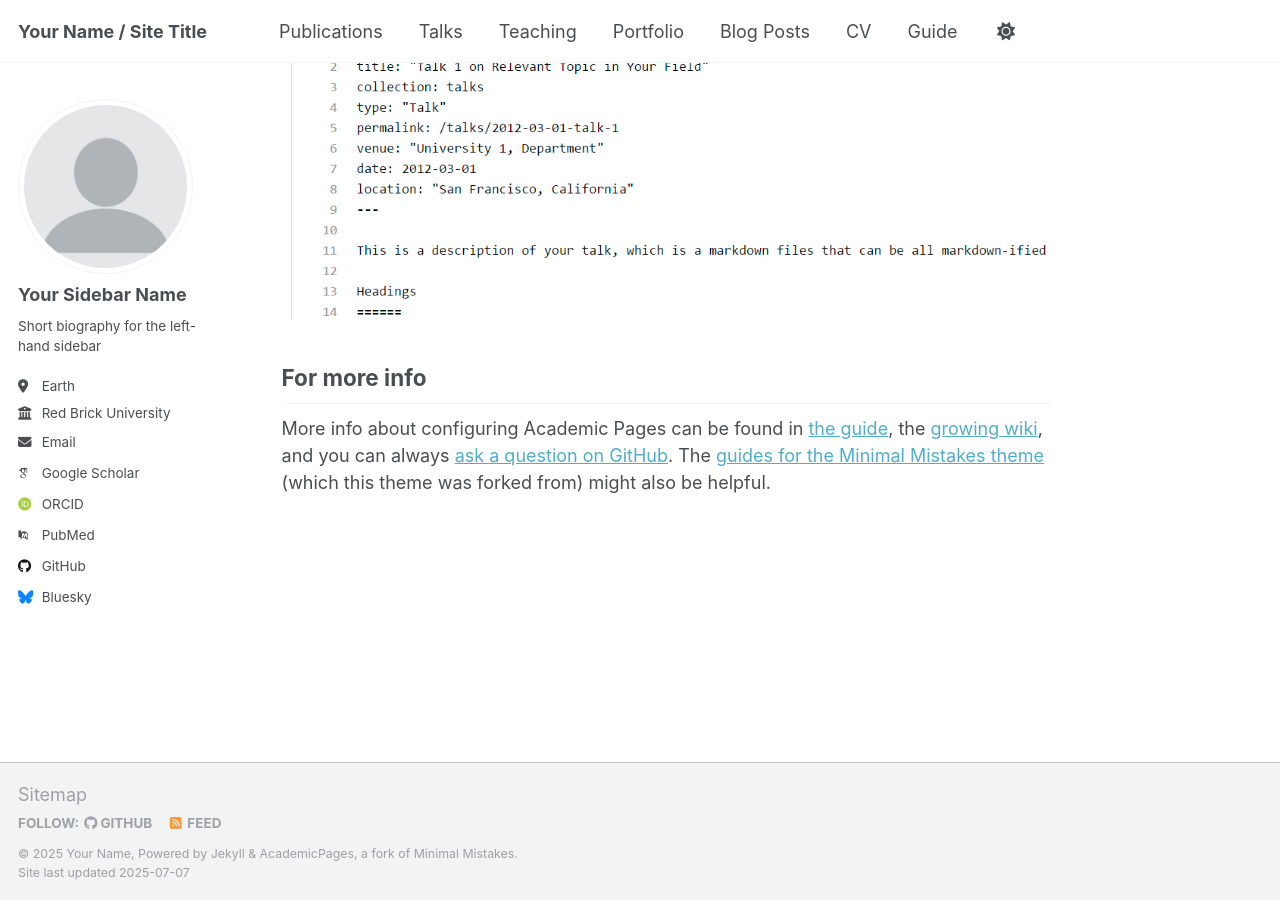
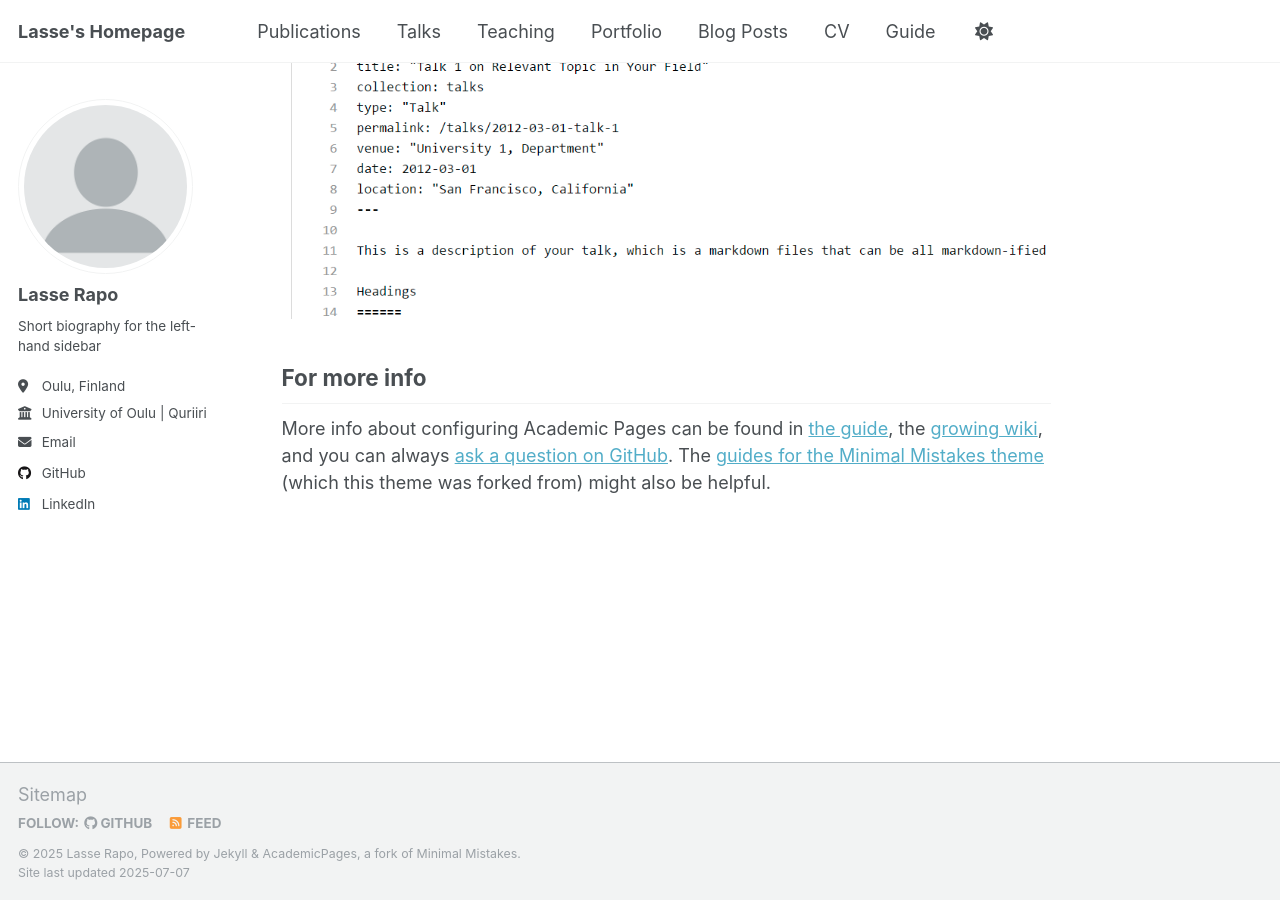
Before and after one commit to LasseRapo/lasserapo.github.io, a Jekyll site: the page built from _pages/about.md, in a window 1280 px wide and 900 px high, scrolled down 2880 px. Built offline with Jekyll 4.4.1, drawn with Linux system fonts in a browser that asks for light colours; some web fonts are replaced; a script that is not in the unit is left out.

Commit message:
Update _config.yml

```diff
--- a/_config.yml
+++ b/_config.yml
@@ -9,13 +9,13 @@
 # Basic Site Settings
 locale                   : "en-US"
 site_theme               : "default"
-title                    : "Your Name / Site Title"
+title                    : "Lasse's Homepage"
 title_separator          : "-"
-name                     : &name "Your Name"
+name                     : &name "Lasse Rapo"
 description              : &description "personal description"
-url                      : https://academicpages.github.io # the base hostname & protocol for your site e.g. "https://[your GitHub username].github.io" or if you already have some other page hosted on Github then use "https://[your GitHub username].github.io/[Your Repo Name]"
+url                      : https://lasserapo.github.io # the base hostname & protocol for your site e.g. "https://[your GitHub username].github.io" or if you already have some other page hosted on Github then use "https://[your GitHub username].github.io/[Your Repo Name]"
 baseurl                  : "" # the subpath of your site, e.g. "/blog"
-repository               : "academicpages/academicpages.github.io"
+repository               : "LasseRapo/lasserapo.github.io"
 
 # Site Author - The following control what appear as part of the author content on the side bar.
 #               If a field is blank the icon and link will not appear, otherwise it will be shown.
@@ -23,22 +23,22 @@ repository               : "academicpages/academicpages.github.io"
 author:
   # Biographic information
   avatar           : "profile.png"
-  name             : "Your Sidebar Name"
+  name             : "Lasse Rapo"
   pronouns         : # example: "she/her"
   bio              : "Short biography for the left-hand sidebar"
-  location         : "Earth"
-  employer         : "Red Brick University"
+  location         : "Oulu, Finland"
+  employer         : "University of Oulu | Quriiri"
   uri              : # URL
-  email            : "none@example.org"
+  email            : "lasse.r.rapo@gmail.com"
 
   # Academic websites
   academia         : # URL
   arxiv            : # URL - Update with the correct link to your profile
-  googlescholar    : "https://scholar.google.com/citations?user=PS_CX0AAAAAJ"
+  googlescholar    : # "https://scholar.google.com/citations?user=PS_CX0AAAAAJ"
   impactstory      : # URL
-  orcid            : "http://orcid.org/yourorcidurl"
+  orcid            : # "http://orcid.org/yourorcidurl"
   semantic         : # URL
-  pubmed           : "https://www.ncbi.nlm.nih.gov/pubmed/?term=john+snow"
+  pubmed           : # "https://www.ncbi.nlm.nih.gov/pubmed/?term=john+snow"
   researchgate     : # URL
   scopus           : # URL
 
@@ -46,13 +46,13 @@ author:
   bitbucket        : # Username - Update with your username on the site
   codepen          : # Username
   dribbble         : # Username
-  github           : "academicpages"
+  github           : "LasseRapo"
   kaggle           : # Username
   stackoverflow    : # User number or user number and name (i.e., use "1" or "1/jeff-atwood")
 
   # Social media
   artstation       : # Username
-  bluesky          : "bsky.app" # Replace this with you Bluesky username
+  bluesky          : # "bsky.app" # Replace this with you Bluesky username
   facebook         : # Username
   flickr           : # Username
   foursquare       : # Username
@@ -61,7 +61,7 @@ author:
   keybase          : # Username
   instagram        : # Username
   lastfm           : # Username
-  linkedin         : # Username
+  linkedin         : "lasse-rapo-84349a204"
   mastodon         : # URL
   medium           : # URL
   pinterest        : # Username
```
